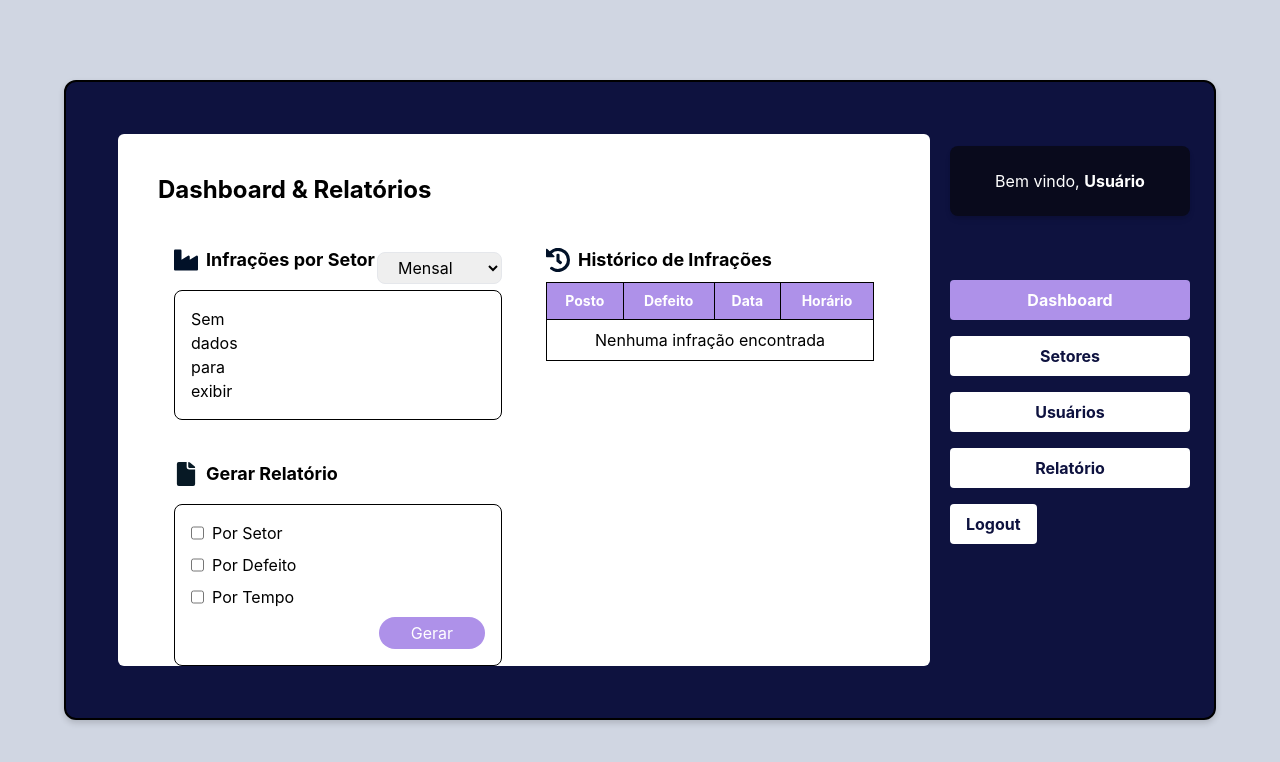
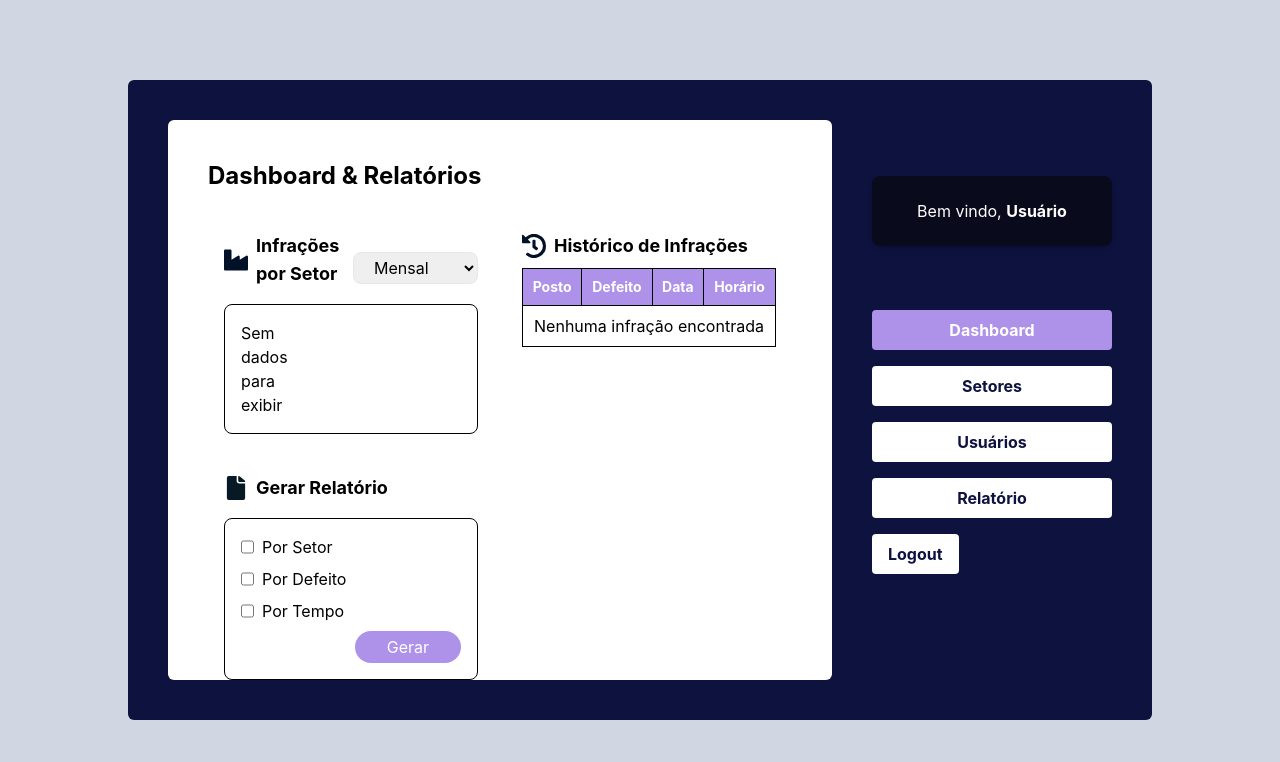
Before and after one commit to catrinck/Detectoy, a React (Create React App) app in the folder detectoy-front-end/: page /tela-inicial in a window 1280 px wide. Shown: the top 762 px of the page. Built offline with nearby package versions, Linux system fonts and the light colour scheme; sample sign-in values are in the browser's storage.

Commit message:
Padronização

```diff
--- a/detectoy-front-end/src/CadastrarSetor.js
+++ b/detectoy-front-end/src/CadastrarSetor.js
@@ -37,8 +37,8 @@ export default function CadastrarSetor({ handleSubmit }) {
     };
 
     return (
-        <div className='h-[720px]'>
-            <div className='p-10 m-20 rounded-md bg-[#0E123F] h-full flex flex-1'>
+        <div className='h-screen bg-[#D0D6E2] flex items-center justify-center w-screen'>
+            <div className='p-10 w-[80%] rounded-md bg-[#0E123F] h-[80%] flex justify-between gap-6'>
 
                 <div className='bg-white rounded-md h-full w-[81.75rem] p-12'>
                     <header className='flex flex-1'>
@@ -75,7 +75,7 @@ export default function CadastrarSetor({ handleSubmit }) {
 
                 </div>
 
-                <div className='p-2 m-2 '>
+                <div className='p-2 '>
 
                     <SideBar />
 
--- a/detectoy-front-end/src/Relatorio.js
+++ b/detectoy-front-end/src/Relatorio.js
@@ -42,13 +42,13 @@ export default function Relatorio() {
     return (
 
 
-        <div className='h-[720px]'>
+        <div className='h-screen bg-[#D0D6E2] flex items-center justify-center w-screen'>
 
-            <div className='p-10 m-20 rounded-md bg-[#0E123F] h-full flex flex-1'>
+            <div className='p-10 w-[80%] rounded-md bg-[#0E123F] h-[80%] flex justify-between gap-6'>
 
                 <div className='bg-white  justify-center rounded-md h-full w-[81.75rem] p-8'>
                     <header className='flex flex-1'>
-                        <h1 className='text-[#0E123F] font-bold text-[28px]'>Cadastrar Setores</h1>
+                        <h1 className='text-[#0E123F] font-bold text-[28px]'>Relatório</h1>
 
                     </header>
 
@@ -86,10 +86,10 @@ export default function Relatorio() {
 
 
 
-                <div className='p-2 m-2 '>=
+                {/* <div className='p-2 '>= */}
                     <SideBar />
 
-                </div>
+                {/* </div> */}
 
 
 
--- a/detectoy-front-end/src/ReportsPage.jsx
+++ b/detectoy-front-end/src/ReportsPage.jsx
@@ -33,10 +33,10 @@ export default function ReportsPage() {
 
 
     return (
-        <div className='h-[720px]'>
-            <div className='p-10 m-20 rounded-md bg-[#0E123F] h-[full] flex flex-1'>
+        <div className='h-screen bg-[#D0D6E2] flex items-center justify-center w-screen'>
+            <div className='p-10 w-[80%] rounded-md bg-[#0E123F] h-[80%] flex justify-between gap-6'>
 
-                <div className='bg-white flex flex-col items-center justify-center rounded-md h-full w-[81.75rem] p-8'>
+                <div className='bg-white flex flex-col items-center justify-center rounded-md h-full w-full p-8'>
                     <header className='flex flex-1 justify-between flex-row items-center w-full'>
                         <h1 className='text-[#0E123F] font-bold text-[28px]'>Painel de Setores</h1>
                         <div className='flex flex-1 justify-end gap-8'>
@@ -83,11 +83,11 @@ export default function ReportsPage() {
                     </div>
                 </div>
 
-                <div className='p-2 m-2 '>
+                {/* <div className='p-2 '> */}
 
                     <SideBar />
 
-                </div>
+                {/* </div> */}
 
             </div>
         </div>
--- a/detectoy-front-end/src/components/CardUser.jsx
+++ b/detectoy-front-end/src/components/CardUser.jsx
@@ -66,16 +66,21 @@ const GerenciarUsuarios = () => {
     };
 
     return (
-        <div >
+        <div className="">
             {usuarios.length > 0 ? (
-                <div className="min-w-635px item-start grid grid-cols-3 gap-4 overflow-scroll h-full">
+                <div className="min-w-635px item-start grid grid-cols-3 gap-4 overflow-auto h-[500px] ">
                     {usuarios.map((usuario) => (
+
+                        <>
                             <CardUser
                                 key={usuario.cpf}
                                 usuario={usuario}
                                 onShowEquipament={editUsuario}
                                 deleteUser={deleteUser}
+
                             />
+
+                        </>
                     ))}
                 </div>
             ) : (
--- a/detectoy-front-end/src/components/SideBar.jsx
+++ b/detectoy-front-end/src/components/SideBar.jsx
@@ -49,7 +49,7 @@ export default function SideBar() {
 
 
     return (
-        <div className="flex flex-col space-y-4 ">
+        <div className="flex flex-col space-y-4 m-4 mr-0 ">
 
             <div className="bg-[#090A1C] rounded-lg shadow-md p-4 text-white w-[240px] h-[70px] flex items-center justify-center mb-12 mt-10">
                 Bem vindo,&nbsp;
--- a/detectoy-front-end/src/home-page/TelaInicial.js
+++ b/detectoy-front-end/src/home-page/TelaInicial.js
@@ -35,16 +35,14 @@ export default function UserPage() {
   };
 
   return (
-    <div className="Container h-[720px]">
-      <div className="Padding">
-        <div className="h-full flex flex-col items-end absolute top-[3vh] right-[3vh]">
+    <div className="bg-[#D0D6E2] h-screen flex items-center justify-center w-screen">
+      {/* <div className="Padding"> */}
+        <div className="p-10 w-[80%] rounded-md bg-[#0E123F] h-[80%] flex justify-between gap-6 ">
 
-          <div className="h-full">
-           <Sidebar/>
-          </div>
-        </div>
 
-        <div className="flex-1 p-10 overflow-y-auto bg-white rounded-md mr-[16.5rem] mt-[2rem] mb-[2rem] ml-[2rem]">
+        {/* </div> */}
+
+        <div className="p-10 w-full overflow-y-auto bg-white rounded-md">
 
           <h2 className="text-2xl font-bold mb-6">Dashboard & Relatórios</h2>
 
@@ -61,7 +59,9 @@ export default function UserPage() {
             <HistoricoInfracoes />
           </div>
         </div>
-
+        {/* <div className="h-full"> */}
+           <Sidebar/>
+          {/* </div> */}
 
       </div>
     </div>
--- a/detectoy-front-end/src/users/UsersPage.js
+++ b/detectoy-front-end/src/users/UsersPage.js
@@ -33,10 +33,10 @@ export default function Users() {
 
 
     return (
-        <div className='h-[720px]'>
-            <div className='p-10 m-20 rounded-md bg-[#0E123F] h-full flex flex-1'>
+        <div className='h-screen bg-[#D0D6E2] flex items-center justify-center w-screen'>
+            <div className='p-10 w-[80%] rounded-md bg-[#0E123F] h-[80%] flex justify-between gap-6 '>
 
-                <div className='bg-white flex flex-col items-center justify-center rounded-md h-full w-[81.75rem] p-8'>
+                <div className='bg-white flex flex-col items-center justify-center rounded-md h-full w-full p-8'>
                     <header className='flex flex-1 justify-between flex-row items-center w-full'>
                         <h1 className='text-[#0E123F] font-bold text-[28px]'>Usuários</h1>
                         <div className='flex flex-1 justify-end gap-8'>
@@ -62,9 +62,9 @@ export default function Users() {
                     </div>
                 </div>
 
-                <div className='p-2 m-2 '>=
+                {/* <div className='p-2 '>= */}
                      <SideBar />
-                </div>
+                {/* </div> */}
 
             </div>
         </div>
```
Lines whose indentation alone changed are shown as unchanged.
